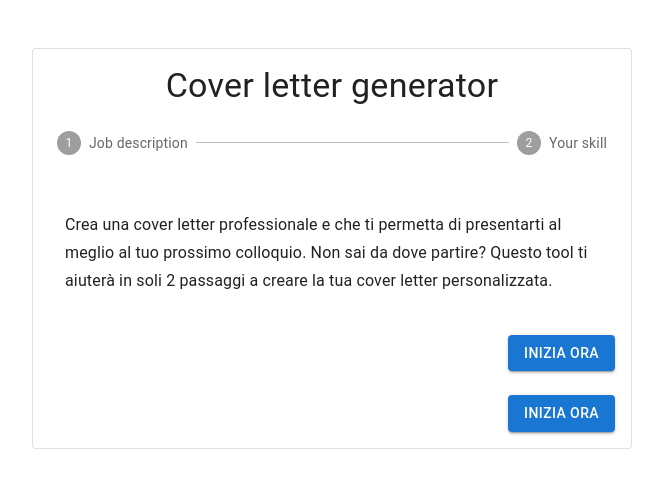
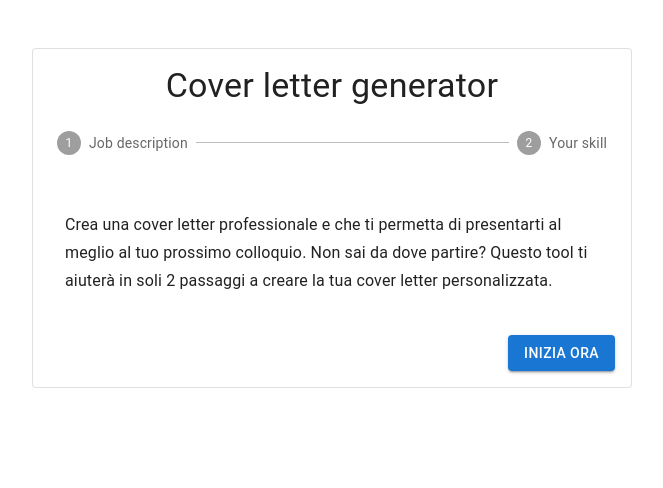
Before and after one commit to raffaellasuardini/flask-cover-letter-generator, a React (Create React App) app in the folder frontend/: page / in a window 1280 px wide. Shown: the top 488 px of the page, without its empty margins (308-971 px from the left). Built offline with nearby package versions, Linux system fonts and the light colour scheme.

Commit message:
moved buttons inside components

```diff
--- a/frontend/src/components/Form.jsx
+++ b/frontend/src/components/Form.jsx
@@ -20,9 +20,6 @@ function Form() {
 
   const handleNext = () => {
     setActiveStep(activeStep + 1);
-    if (activeStep === steps.length - 1) {
-      handleSubmit();
-    }
   };
 
   const handleBack = () => {
@@ -31,11 +28,11 @@ function Form() {
 
   function chooseContent(step) {
     if (step < 0) {
-      return <Start></Start>;
+      return <Start next={handleNext}></Start>;
     } else if (step === 0) {
-      return <Job setContent={setJobDescription}></Job>;
+      return <Job setContent={setJobDescription} next={handleNext}></Job>;
     } else if (step === 1) {
-      return <Cv setContent={setCurriculum}></Cv>;
+      return <Cv setContent={setCurriculum} back={handleBack}></Cv>;
     }
   }
 
@@ -76,34 +73,8 @@ function Form() {
         {coverLetter ? (
           <Letter content={coverLetter}></Letter>
         ) : (
-          <form method="post" noValidate>
+          <form method="post" onSubmit={handleSubmit}>
             {chooseContent(activeStep)}
-            <Grid
-              item
-              container
-              direction="row"
-              justifyContent="flex-end"
-              alignItems="center"
-            >
-              {activeStep >= 0 && activeStep < 2 && (
-                <Button onClick={handleBack} sx={{ mt: 3, ml: 1 }}>
-                  Back
-                </Button>
-              )}
-
-              <Button
-                variant="contained"
-                onClick={handleNext}
-                sx={{ mt: 3, ml: 1 }}
-                type="button"
-              >
-                {activeStep < 0
-                  ? "Inizia ora"
-                  : activeStep === steps.length - 1
-                  ? "Create letter"
-                  : "Next"}
-              </Button>
-            </Grid>
           </form>
         )}
       </Grid>
```
